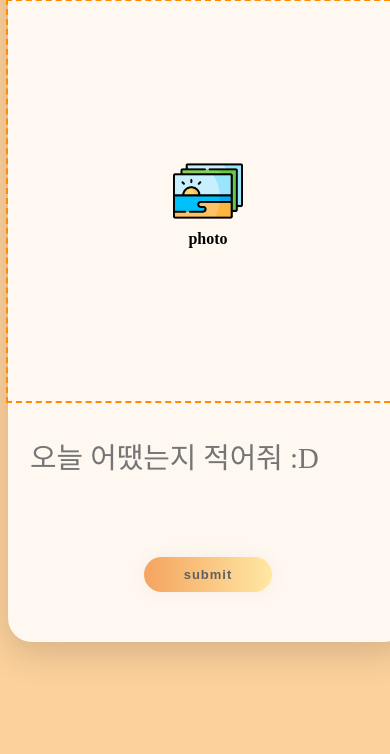
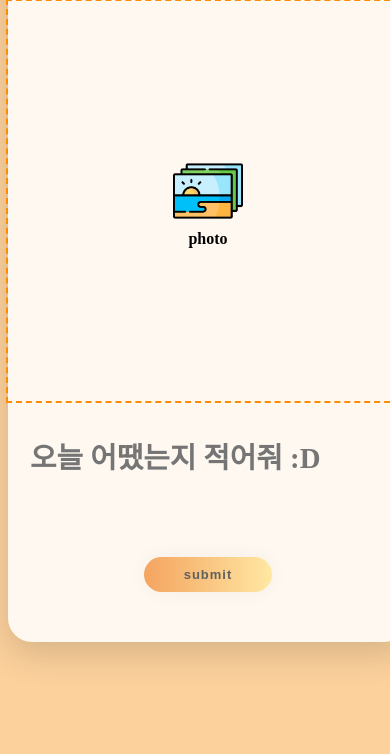
Before and after one commit to zeonga1102/Jellymodi_team, a Flask app: template templates/post.html in a window 390 px wide. Shown: the part 788-1542 px from the top of the page. Run offline with Flask 2, Linux system fonts and the light colour scheme; the template is opened without the code that fills it, so the values that code supplies are empty; some libraries are stand-ins or nearby versions; some web fonts are replaced.

Commit message:
CLN: fix css

```diff
--- a/static/css/post.css
+++ b/static/css/post.css
@@ -128,11 +128,13 @@ input {
 .text_box {
     font-size: 2.5em;
     width: 100%;
+    font-weight: 700;
+    font-family: 'gangwon_hyeonok';
     background-color: #fff8f0;
     border: none;
     resize: none;
     overflow:hidden;
-    font-family: 'gangwon_hyeonok';
+
 }
 textarea.autosize { min-height: 50px; }
 
@@ -163,11 +165,13 @@ textarea.autosize { min-height: 50px; }
         text-align: center;
         margin-top: 20px;
     }
+
     .message_icon {
         width: 65px;
     }
+}
 @media (max-width: 700px) {
-    .posting_zone{
+    .posting_zone {
         background-color: #fff8f0;
         width: 360px;
         margin: 7em auto;
@@ -176,6 +180,7 @@ textarea.autosize { min-height: 50px; }
         padding-top: 20px;
         padding-bottom: 50px;
     }
+
     .safety_message {
         font-size: 50px;
         font-weight: 700;
@@ -184,16 +189,19 @@ textarea.autosize { min-height: 50px; }
         text-align: center;
         margin-top: 20px;
     }
+
     .message_icon {
         width: 45px;
     }
+
     .text_box {
         font-size: 1.8em;
         width: 100%;
+        font-weight: 700;
+        font-family: 'gangwon_hyeonok';
         background-color: #fff8f0;
         border: none;
         resize: none;
-    overflow:hidden;
-    font-family: 'gangwon_hyeonok';
+        overflow: hidden;
     }
 }
```
Lines whose indentation alone changed are shown as unchanged.
